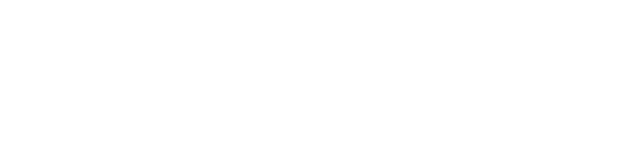
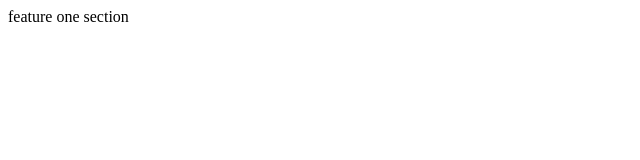
Before and after one commit to MyoThetMaung/git-test, a plain HTML site: page index.html in a window 1280 px wide. Shown: the whole page, without its empty margins (0-640 px from the left). Drawn offline with Linux system fonts and the light colour scheme.

Commit message:
section on feature1

```diff
--- a/index.html
+++ b/index.html
@@ -7,6 +7,8 @@
     <title>Document</title>
 </head>
 <body>
-
+    <section>
+        feature one section
+    </section>
 </body>
 </html>
```
